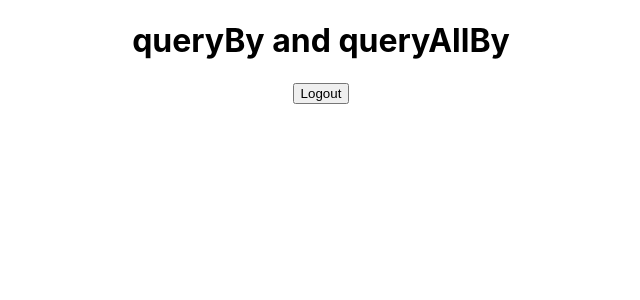
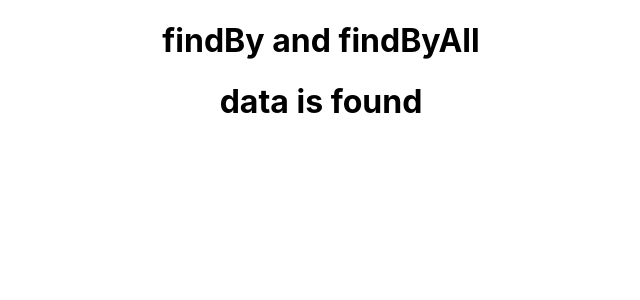
Before and after one commit to swarnabha-dutta/testing-blog-app, a React (Create React App) app: page / in a window 1280 px wide. Shown: the top 300 px of the page, without its empty margins (319-959 px from the left). Built offline with nearby package versions, Linux system fonts and the light colour scheme.

Commit message:
learn findBy and findByAll

```diff
--- a/src/App.js
+++ b/src/App.js
@@ -1,12 +1,20 @@
+import { useEffect, useState } from "react";
 import "./App.css";
 
 function App() {
-  let isLoggedIn = true;
+  const [data, setData] = useState(false);
+
+
+  useEffect(() => {
+    setTimeout(() => {
+      setData(true);
+    }, 1000);
+  }, [])
   return (
     <div className="App">
-      <h1> queryBy and queryAllBy</h1>
-
-      {isLoggedIn ? <button>Logout</button> : <button>Login</button>}
+      <h1>findBy and findByAll</h1>
+      {data ? <h1>data is found</h1> : <h1>data is not found</h1>}
+      {/* <h1>data is found</h1> */}
     </div>
   );
 }
```
Also changed, not shown: 1 other file (tests, documents, lock files or other folders).
